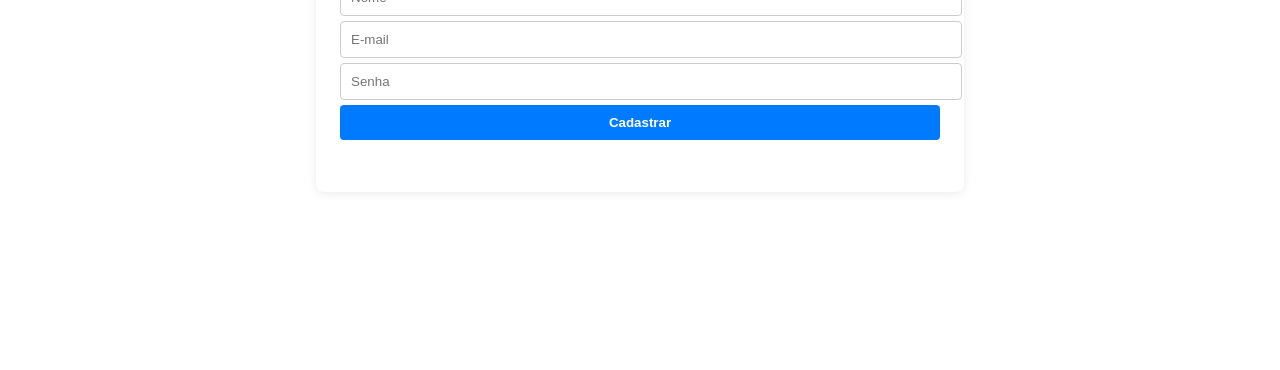
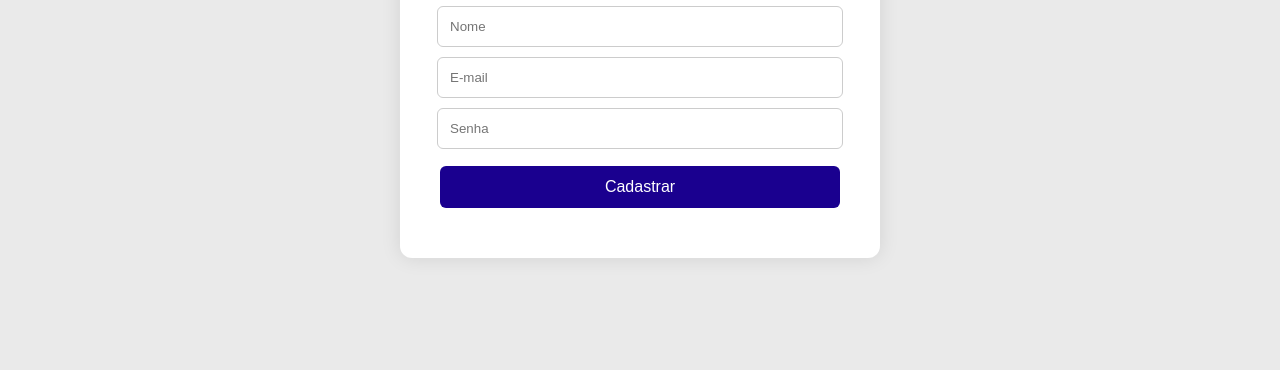
Before and after one commit to Ab3lFonseca/front-BIGCONDOMINIOS, a plain HTML site: page src/pages/cadastroAdm.html in a window 1280 px wide. Shown: the part 430-800 px from the top of the page. Drawn offline with Linux system fonts and the light colour scheme.

Commit message:
Atualizando edição morador, navbar atualizada + icones cadastro adm

```diff
--- a/public/styles/cadastroAdm.css
+++ b/public/styles/cadastroAdm.css
@@ -1,19 +1,23 @@
 body {
   display: flex;
   flex-direction: column;
+  background-color: rgb(234, 234, 234);
 }
 
 .cadastro-container {
-  max-width: 600px;
-  max-height: 600px;
-  margin: 60px auto;
-  padding: 32px 24px;
-  background: #fff;
-  border-radius: 8px;
-  box-shadow: 0 2px 8px rgba(0, 0, 0, 0.08);
   display: flex;
-  flex-direction: column;
+  justify-content: center;
   align-items: center;
+  height: 80vh;
+}
+
+.cadastro-box{
+  background: white;
+  padding: 40px;
+  border-radius: 12px;
+  box-shadow: 0 0 20px rgba(0,0,0,0.1);
+  text-align: center;
+  width: 400px;
 }
 
 .cadastro-container img {
@@ -25,28 +29,20 @@ body {
   margin-bottom: 16px;
 }
 
-.cadastro-container input {
+.cadastro-container button {
+  margin-top: 12px;
   width: 100%;
-  padding: 10px;
-  border: 1px solid #ccc;
-  border-radius: 4px;
-  margin-top: 5px;
-}
-
-.cadastro-container button {
-  width: 100%;
-  padding: 10px;
-  background: #007bff;
-  color: #fff;
+  padding: 12px;
+  background-color: #1a008f;
+  color: white;
   border: none;
-  border-radius: 4px;
-  font-weight: bold;
+  border-radius: 6px;
+  font-size: 1em;
   cursor: pointer;
-  margin-top: 5px;
 }
 
 .cadastro-container button:hover {
-  background: #0056b3;
+  background: #007bff;
 }
 
 .cadastro-container .mensagem {
@@ -60,7 +56,16 @@ body {
   color: red;
   margin-top: 10px;
 }
-a{
+
+a {
   text-decoration: none;
   color: #007bff;
 }
+
+input {
+  width: 95%;
+  padding: 12px;
+  margin: 5px -10px;
+  border: 1px solid #ccc;
+  border-radius: 6px;
+}
--- a/public/styles/loginStyle.CSS
+++ b/public/styles/loginStyle.CSS
@@ -36,7 +36,7 @@ input[type="text"],
 input[type="password"] {
   width: 95%;
   padding: 12px;
-  margin: 10px -10px;
+  margin: 5px -10px;
   border: 1px solid #ccc;
   border-radius: 6px;
 }
@@ -83,7 +83,7 @@ input[type="password"] {
 }
 
 .login-button:hover {
-  background-color: #160076;
+  background: #007bff;
 }
 
 .google-button img {
--- a/src/pages/cadastroAdm.html
+++ b/src/pages/cadastroAdm.html
@@ -7,6 +7,7 @@
 
   <link rel="stylesheet" href="/public/styles/cadastroAdm.css">
   <link rel="stylesheet" href="/public/styles/index.css">
+  <link rel="stylesheet" href="https://cdnjs.cloudflare.com/ajax/libs/font-awesome/6.5.0/css/all.min.css">
 </head>
 
 <body>
@@ -19,6 +20,7 @@
   </script>
 
   <div class="cadastro-container">
+    <div class="cadastro-box">
       <img src="/assets/logoApp.png" alt="Logo">
       <h2>Cadastrar Administrador</h2>
       <form id="formCadastroAdm">
@@ -29,6 +31,7 @@
       </form>
       <div class="mensagem" id="mensagem"></div>
       <div class="erro" id="erro"></div>
+    </div>
   </div>
   <script>
     document.getElementById('formCadastroAdm').addEventListener('submit', function (e) {
```
Also changed, not shown: src/controllers/cadastro.js (+78 -7 lines), src/pages/cadastro.html (+1 -1 lines). Lines whose indentation alone changed are shown as unchanged.
